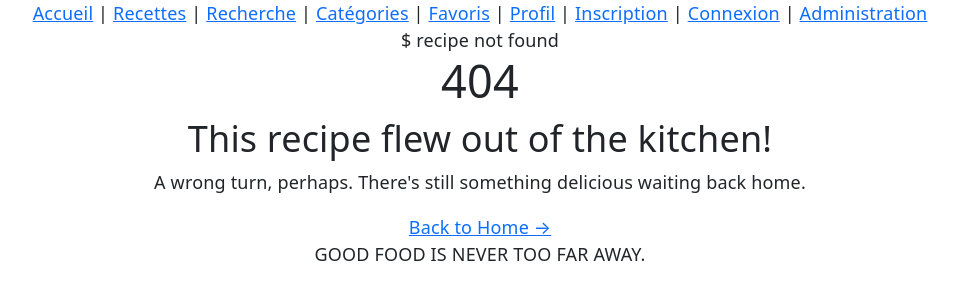
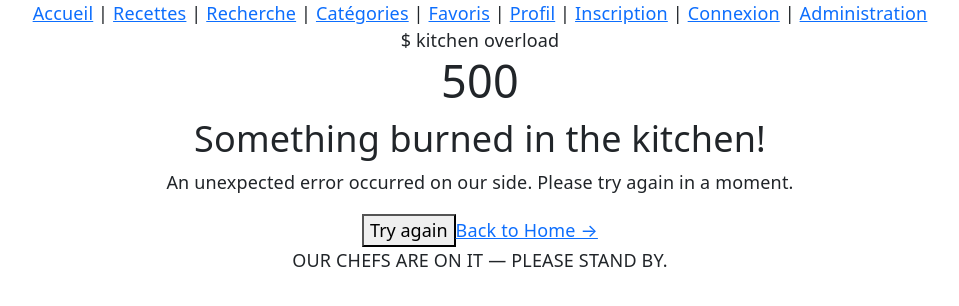
Before and after one commit to BIMdevB2/KitchenScript, a React (Vite) app: page /500 in a window 1280 px wide. Shown: the top 306 px of the page, without its empty margins (160-1119 px from the left). Built offline with nearby package versions, Linux system fonts and the light colour scheme.

Commit message:
feat(error): add ServerErrorPage (500) and register /500 route

```diff
--- a/src/app/router.jsx
+++ b/src/app/router.jsx
@@ -12,6 +12,7 @@ import ProfilePage from '../pages/profile/ProfilePage.jsx'
 import AdminPage from '../pages/admin/AdminPage.jsx'
 import NotFoundPage from '../pages/error/NotFoundPage.jsx'
 import ForbiddenPage from '../pages/error/ForbiddenPage.jsx'
+import ServerErrorPage from '../pages/error/ServerErrorPage.jsx'
 
 export default function AppRouter() {
     return (
@@ -28,7 +29,8 @@ export default function AppRouter() {
             <Route path="/admin" element={<AdminPage />} />
             <Route path="*" element={<NotFoundPage />} />
             <Route path="/403" element={<ForbiddenPage />} />
-            <Route path="*" element={<NotFoundPage />} />
+            <Route path="/500" element={<ServerErrorPage />} />
+
         </Routes>
     )
 }
--- /dev/null
+++ b/src/pages/error/ServerErrorPage.jsx
@@ -0,0 +1,32 @@
+import { Link } from 'react-router';
+
+function ServerErrorPage() {
+  const handleRetry = () => {
+    window.location.reload();
+  };
+
+  return (
+    <section>
+      <span>$ kitchen overload</span>
+
+      <h1>500</h1>
+
+      <h2>Something burned in the kitchen!</h2>
+
+      <p>
+        An unexpected error occurred on our side. Please try again in a moment.
+      </p>
+
+      <div>
+        <button type="button" onClick={handleRetry}>
+          Try again
+        </button>
+        <Link to="/">Back to Home →</Link>
+      </div>
+
+      <p>OUR CHEFS ARE ON IT — PLEASE STAND BY.</p>
+    </section>
+  );
+}
+
+export default ServerErrorPage;
```
